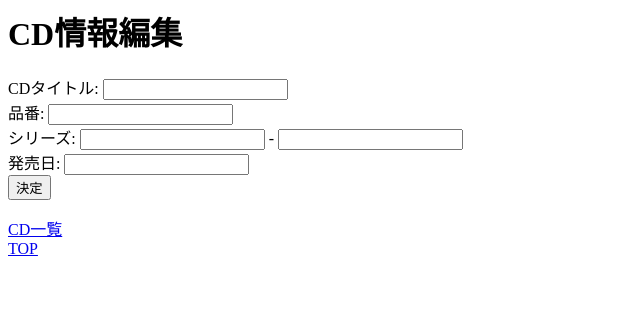
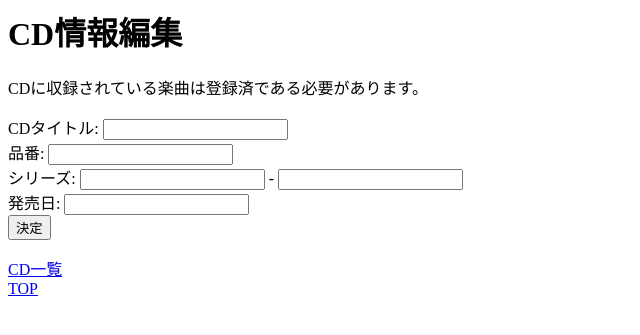
Before and after one commit to Ryu55JP/db_app, a Python web app: template templates/cd-edit.html in a window 1280 px wide. Shown: the top 335 px of the page, without its empty margins (0-640 px from the left). Run offline with Jinja, Linux system fonts and the light colour scheme; the template is opened without the code that fills it, so the values that code supplies are empty.

Commit message:
CD編集機能を強化し、トラック編集の必要性を明示。リンクテキストを修正。

```diff
--- a/notes.txt
+++ b/notes.txt
@@ -1 +1,3 @@
+CD      editでトラックも編集できるように
+
 song    CD、コンサート情報載せる
--- a/templates/cd-edit.html
+++ b/templates/cd-edit.html
@@ -5,7 +5,9 @@
   </head>
   <body>
     <h1>CD情報編集</h1>
-
+    <p>
+      CDに収録されている楽曲は登録済である必要があります。
+    </p>
     <p>
       <form method="POST"
             action="{{url_for('cd_edit', id=cd.id)}}">
--- a/templates/index.html
+++ b/templates/index.html
@@ -14,8 +14,8 @@
     </p>
     <h2>新しいデータを追加</h2>
     <p>
-      <a href="{{url_for('songs')}}">楽曲の追加</a><br>
-      <a href="{{url_for('cds')}}">CDのリリース</a><br>
+      <a href="{{url_for('song_edit')}}">楽曲の追加</a><br>
+      <a href="{{url_for('cd_edit')}}">CDのリリース</a><br>
       <a href="{{url_for('cds')}}">コンサート開催</a><br>
     </p>
   </body>
```
Also changed, not shown: discography.db.
